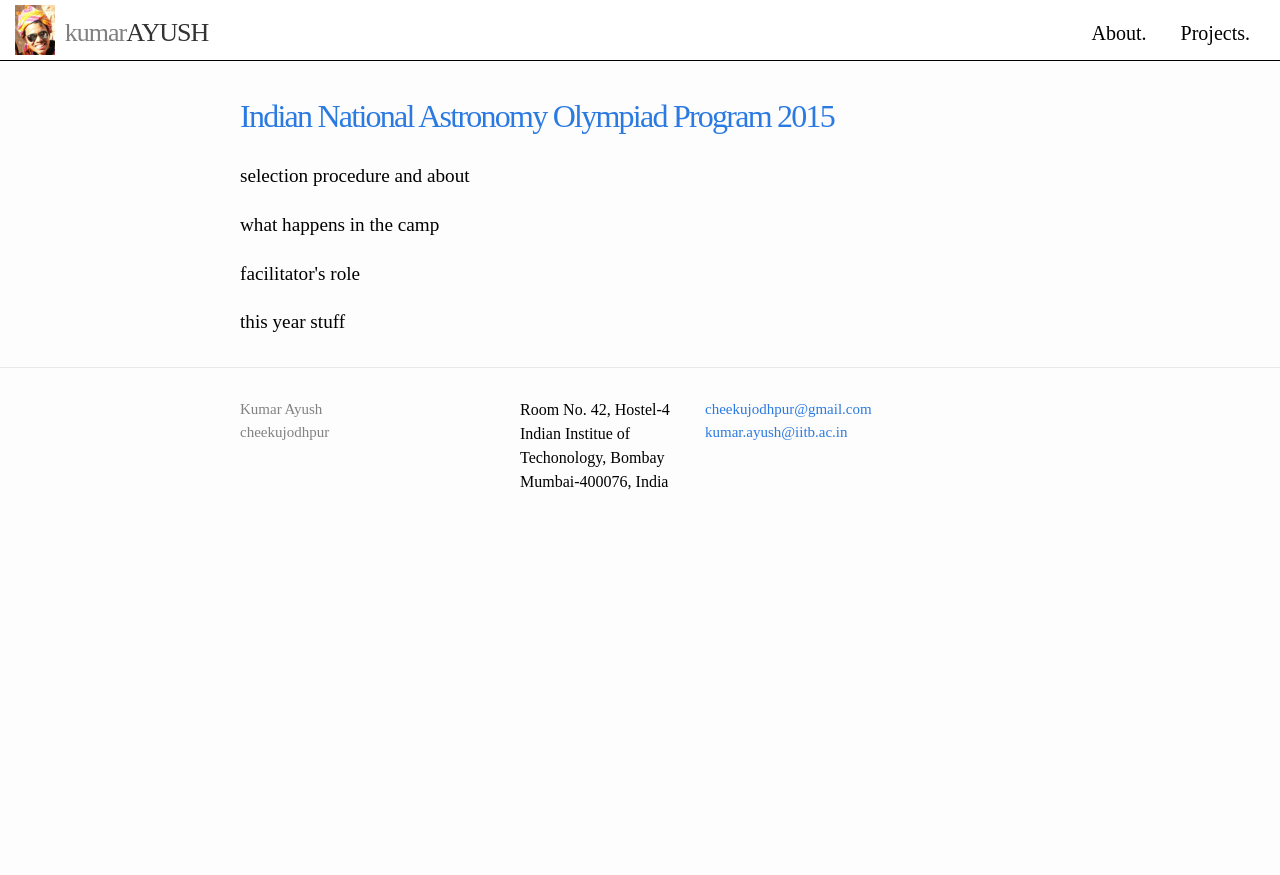
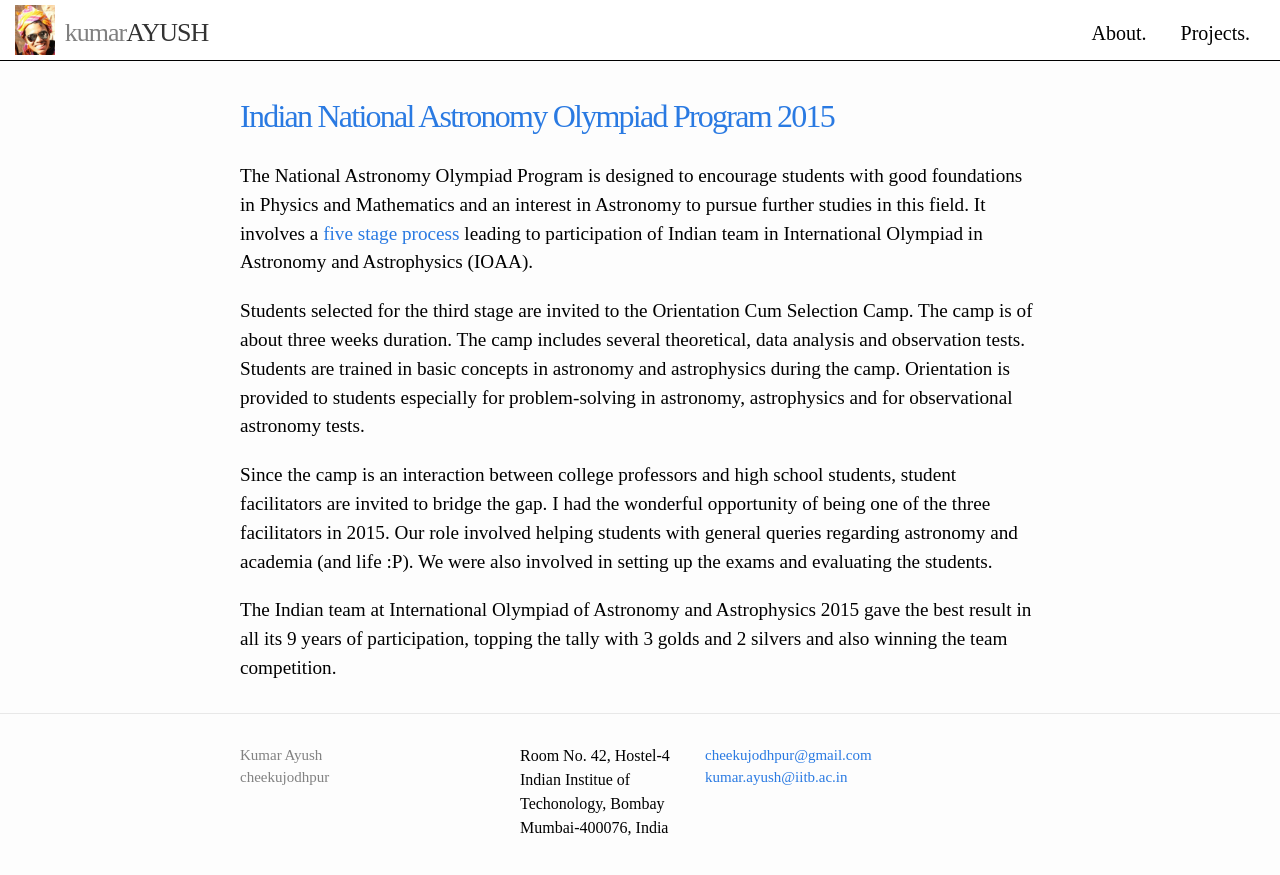
Before and after one commit to cheekujodhpur/homepage, a Jekyll site: the page built from _posts/2015-05-20-indian-astronomy-programme.markdown, in a window 1280 px wide and 900 px high. Shown: the top 875 px of the window. Built offline with Jekyll 4.4.1, drawn with Linux system fonts in a browser that asks for light colours; some web fonts are replaced.

```diff
--- a/_posts/2015-05-20-indian-astronomy-programme.markdown
+++ b/_posts/2015-05-20-indian-astronomy-programme.markdown
@@ -2,12 +2,12 @@
 layout: post
 title:  "Indian National Astronomy Olympiad Program 2015"
 date:   2015-05-20 17:34:22
-categories: projects education olympiad
+categories: projects mentoring international-olympiad
 weight: 120
 ---
 
 <a></a>
-<p>selection procedure and about</p>
-<p>what happens in the camp</p>
-<p>facilitator's role</p>
-<p>this year stuff</p>
+<p>The National Astronomy Olympiad Program is designed to encourage students with good foundations in Physics and Mathematics and an interest in Astronomy to pursue further studies in this field. It involves a <a target="_blank" href="http://olympiads.hbcse.tifr.res.in/enrollment/enrollment-for-science-olympiads">five stage process</a> leading to participation of Indian team in International Olympiad in Astronomy and Astrophysics (IOAA).</p>
+<p>Students selected for the third stage are invited to the Orientation Cum Selection Camp. The camp is of about three weeks duration. The camp includes several theoretical, data analysis and observation tests. Students are trained in basic concepts in astronomy and astrophysics during the camp. Orientation is provided to students especially for problem-solving in astronomy, astrophysics and for observational astronomy tests. </p>
+<p>Since the camp is an interaction between college professors and high school students, student facilitators are invited to bridge the gap. I had the wonderful opportunity of being one of the three facilitators in 2015. Our role involved helping students with general queries regarding astronomy and academia (and life :P). We were also involved in setting up the exams and evaluating the students.</p>
+<p>The Indian team at International Olympiad of Astronomy and Astrophysics 2015 gave the best result in all its 9 years of participation, topping the tally with 3 golds and 2 silvers and also winning the team competition.</p>
```
Also changed, not shown: _posts/2015-07-02-iphorum.markdown (+5 -4 lines).
